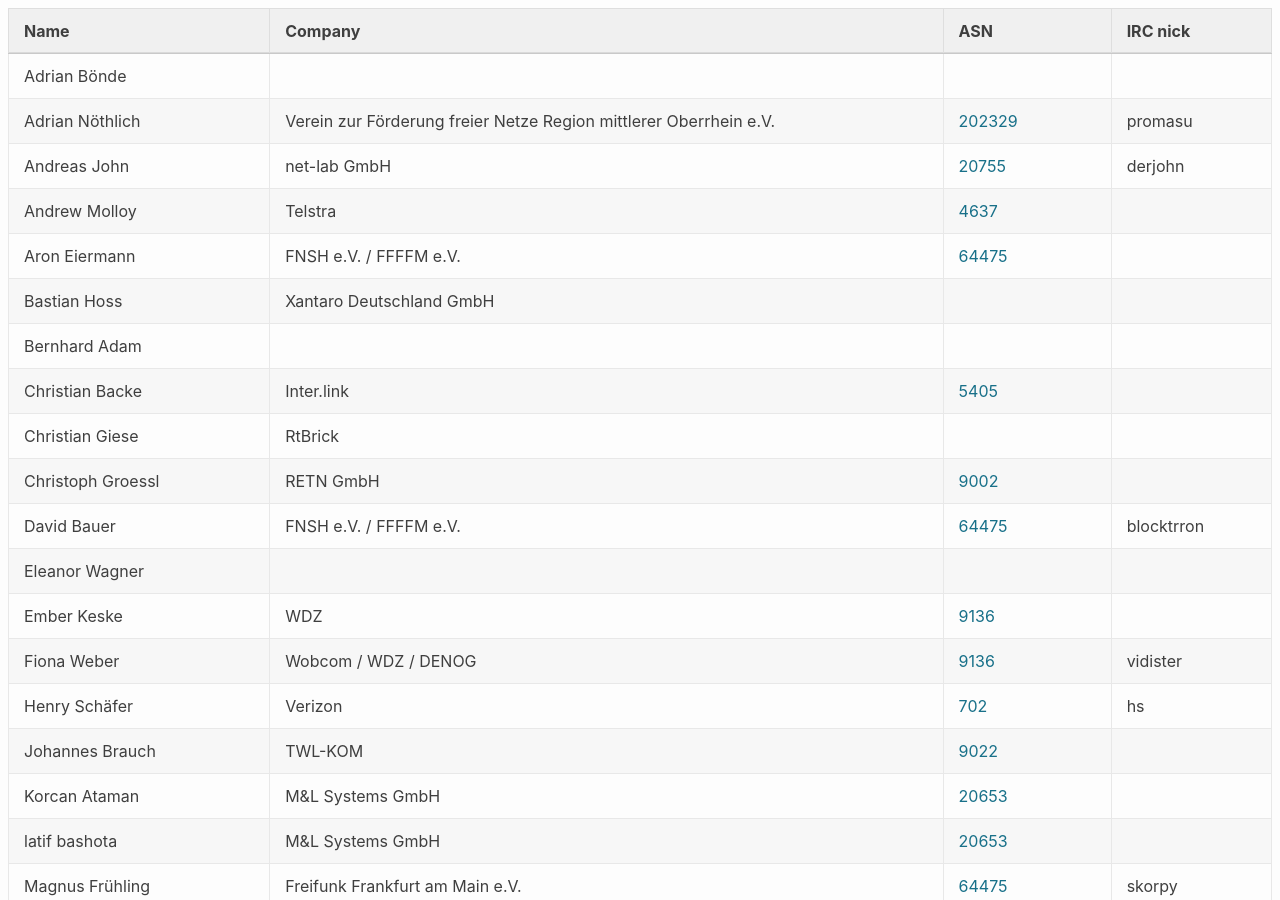
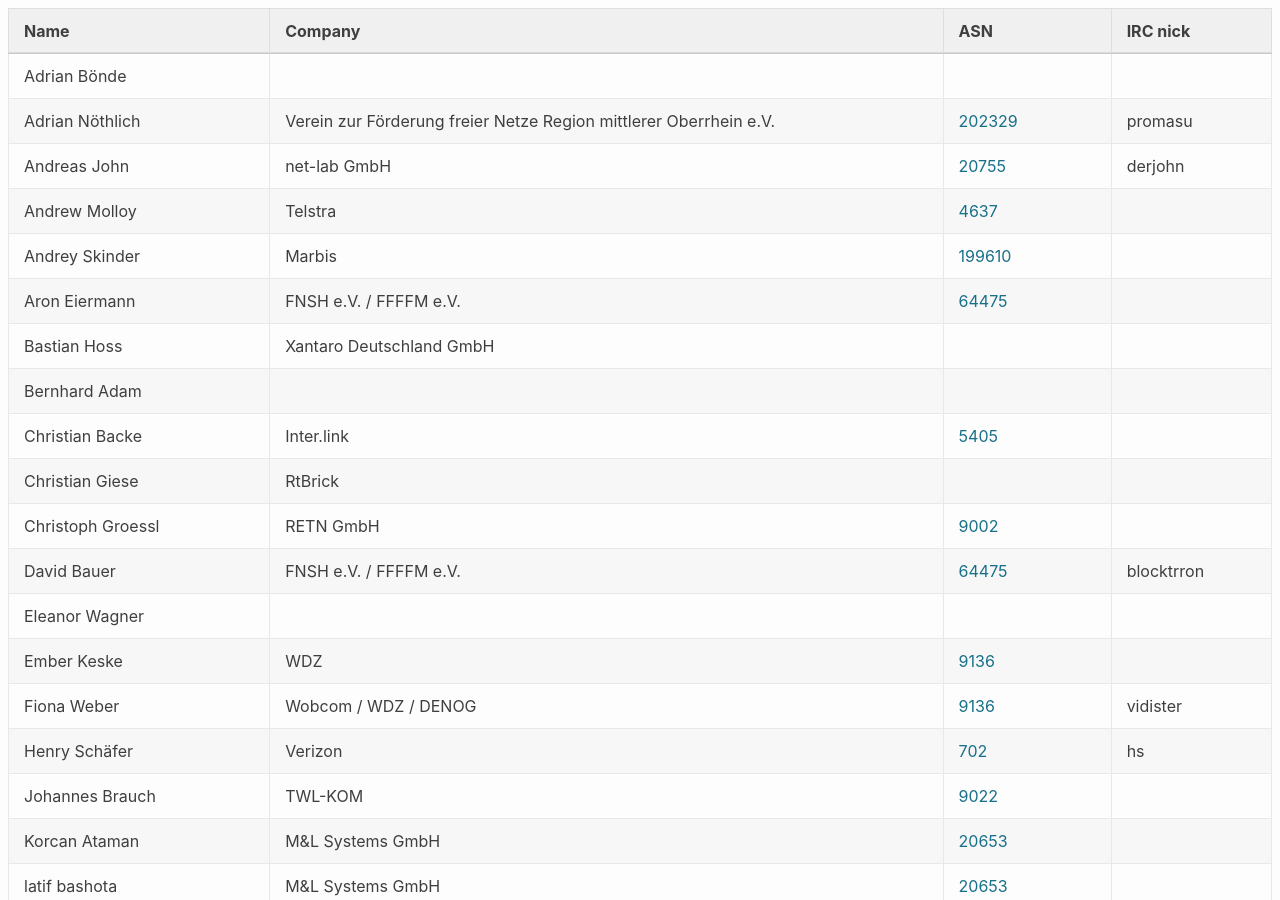
Before and after one commit to denog/pretix-attendeelist, a Jekyll site: the page built from denogmeetup24-01/index.markdown, in a window 1280 px wide and 900 px high. Built offline with Jekyll 4.4.1, drawn with Linux system fonts in a browser that asks for light colours.

Commit message:
Latest data: Tue Jan 23 09:27:59 UTC 2024

```diff
--- a/_data/attendees_denogmeetup24-01.json
+++ b/_data/attendees_denogmeetup24-01.json
@@ -22,6 +22,12 @@
     "company": "Telstra",
     "irc": null,
     "asn": "4637"
+  },
+  {
+    "name": "Andrey Skinder",
+    "company": "Marbis",
+    "irc": null,
+    "asn": "199610"
   },
   {
     "name": "Aron Eiermann",
```
